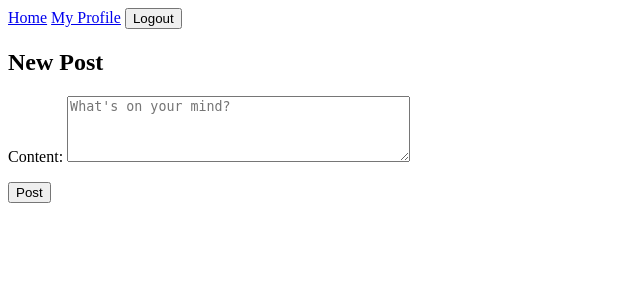
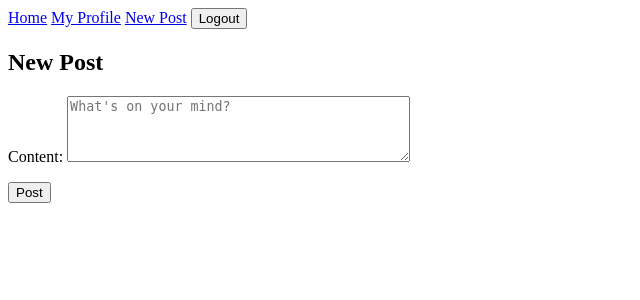
Before and after one commit to 02valentino/social-network, a Django app: page /post/new/ in a window 1280 px wide. Shown: the top 300 px of the page, without its empty margins (0-640 px from the left). Run offline with Django 5.2, Linux system fonts and the light colour scheme; the visitor is signed in with stand-in values (Sample User, id 1).

Commit message:
templates: update base.html navigation to include post-create link

```diff
--- a/templates/base.html
+++ b/templates/base.html
@@ -10,6 +10,7 @@
             <a href="/">Home</a>
             {% if user.is_authenticated %}
                 <a href="{% url 'profile' user.username %}">My Profile</a>
+                <a href="{% url 'post-create' %}">New Post</a>
                 <form method="post" action="{% url 'logout' %}" style="display:inline;">
                     {% csrf_token %}
                     <button type="submit">Logout</button>
```
